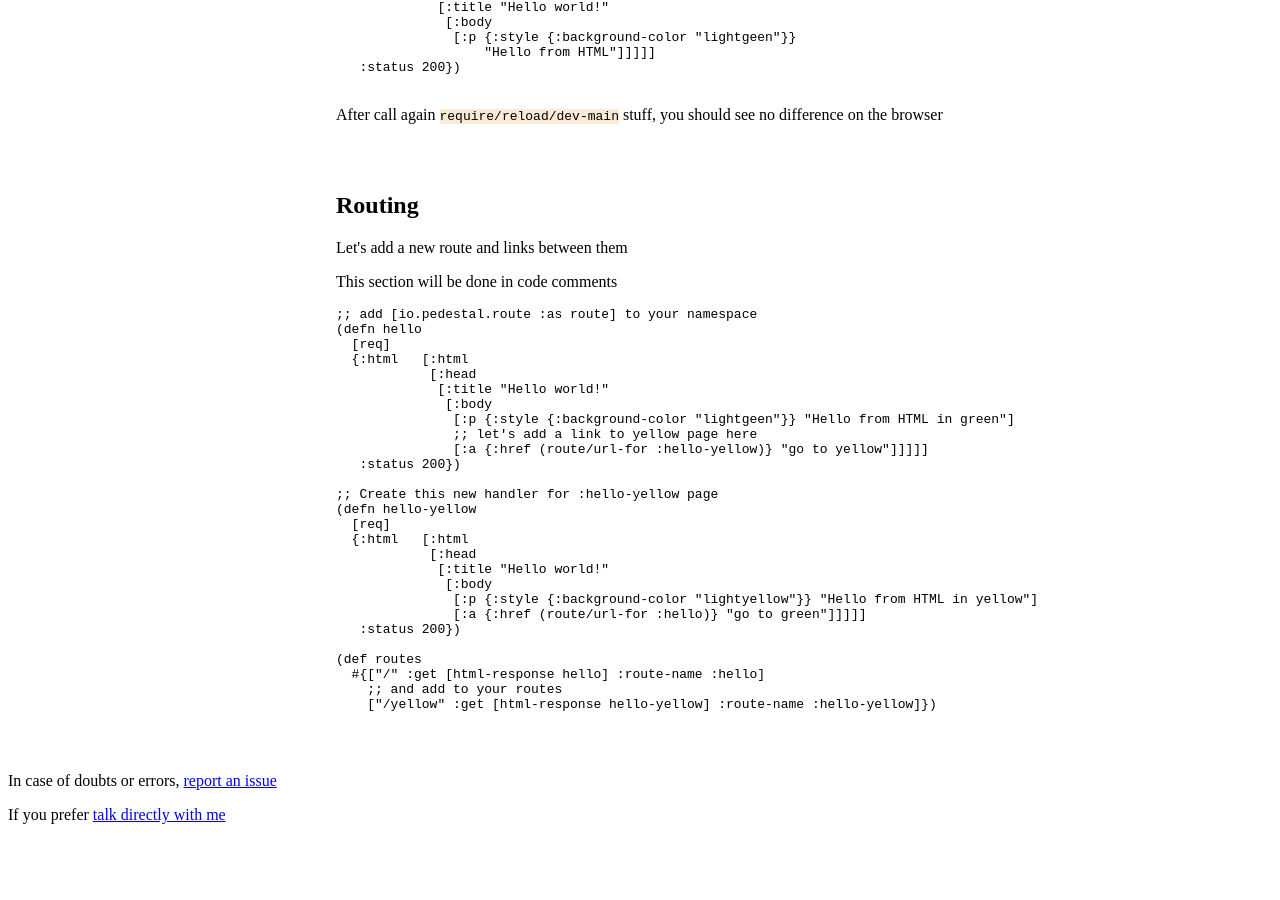
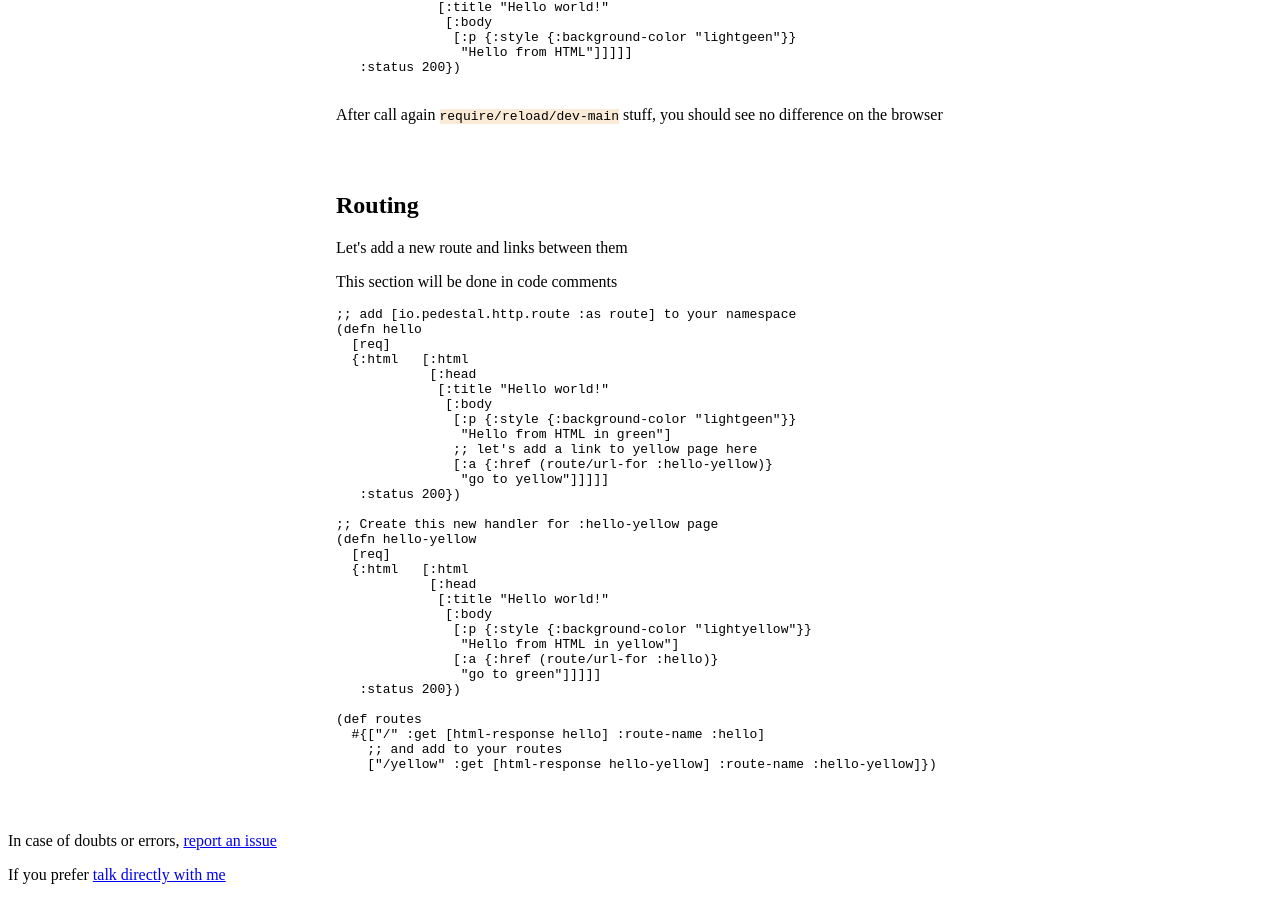
Before and after one commit to souenzzo/souenzzo.github.io, a Jekyll site: the page clojure-ssr-app-with-pedestal-and-hiccup.html, which Jekyll copies as it is, in a window 1280 px wide and 900 px high, scrolled down 3278 px. Built offline with Jekyll 4.4.1, drawn with Linux system fonts in a browser that asks for light colours; before the commit the page ends 4118 px from its top, so only the background shows below that; some of the changed lines change nothing that is shown; some of the changed text lies outside the part shown.

Commit message:
Fix route ns

```diff
--- a/clojure-ssr-app-with-pedestal-and-hiccup.html
+++ b/clojure-ssr-app-with-pedestal-and-hiccup.html
@@ -34,6 +34,14 @@ section {
 code {
   background-color: antiquewhite;
 }
+
+
+
+
+
+
+
+
     </style>
 </head>
 <body>
@@ -57,11 +65,15 @@ code {
                 href="/creating-a-clojure-project.html">Learn more about it</a></li>
         <li><code>:deps</code>: A map of dependencies and it's versions</li>
         <li><code>org.clojure/clojure</code>: the clojure that we will use</li>
-        <li><code>io.pedestal/pedestal.service</code>: the pedestal core</li>
-        <li><code>io.pedestal/pedestal.jetty</code>: the adaptor that expose the pedestal core into a jetty http
-            interface
+        <li><code>io.pedestal/pedestal.service</code>: the pedestal core library</li>
+        <li>
+            <code>io.pedestal/pedestal.jetty</code>: the adaptor that expose the pedestal core into a jetty http
+            interface (<a href="http://pedestal.io/">docs</a>)
         </li>
-        <li><code>hiccup/hiccup</code>: an cool way to generate HTML in clojure</li>
+        <li>
+            <code>hiccup/hiccup</code>: an cool way to generate HTML in clojure
+            (<a href="https://cljdoc.org/d/hiccup/hiccup/2.0.0-alpha2/doc/readme">docs</a>)
+        </li>
     </ul>
 </section>
 <section>
@@ -219,7 +231,7 @@ nil
              [:title "Hello world!"
               [:body
                [:p {:style {:background-color "lightgeen"}}
-                   "Hello from HTML"]]]]]
+                "Hello from HTML"]]]]]
    :status 200})
     </pre>
     <p>After call again <code>require/reload/dev-main</code> stuff, you should see no difference on the browser</p>
@@ -229,16 +241,18 @@ nil
     <p>Let's add a new route and links between them</p>
     <p>This section will be done in code comments</p>
     <pre>
-;; add [io.pedestal.route :as route] to your namespace
+;; add [io.pedestal.http.route :as route] to your namespace
 (defn hello
   [req]
   {:html   [:html
             [:head
              [:title "Hello world!"
               [:body
-               [:p {:style {:background-color "lightgeen"}} "Hello from HTML in green"]
+               [:p {:style {:background-color "lightgeen"}}
+                "Hello from HTML in green"]
                ;; let's add a link to yellow page here
-               [:a {:href (route/url-for :hello-yellow)} "go to yellow"]]]]]
+               [:a {:href (route/url-for :hello-yellow)}
+                "go to yellow"]]]]]
    :status 200})
 
 ;; Create this new handler for :hello-yellow page
@@ -248,8 +262,10 @@ nil
             [:head
              [:title "Hello world!"
               [:body
-               [:p {:style {:background-color "lightyellow"}} "Hello from HTML in yellow"]
-               [:a {:href (route/url-for :hello)} "go to green"]]]]]
+               [:p {:style {:background-color "lightyellow"}}
+                "Hello from HTML in yellow"]
+               [:a {:href (route/url-for :hello)}
+                "go to green"]]]]]
    :status 200})
 
 (def routes
```
